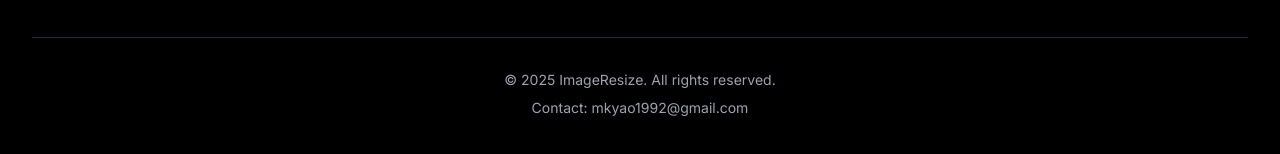
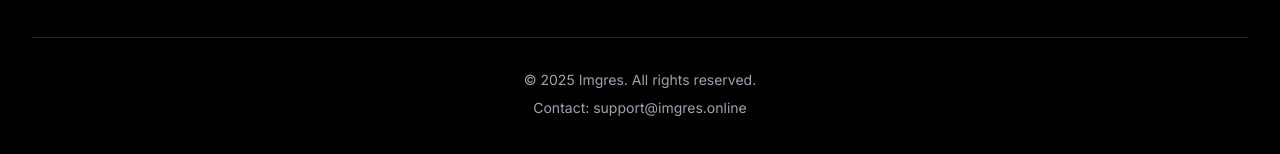
Before and after one commit to wms-why/imgres-web, a Next.js app: page / in a window 1280 px wide. Shown: the part 4665-4819 px from the top of the page. Built offline with nearby package versions, Linux system fonts and the light colour scheme.

Commit message:
修复bug

```diff
--- a/app/components/Footer.tsx
+++ b/app/components/Footer.tsx
@@ -41,8 +41,8 @@ const Footer = () => {
 
         </div>
         <div className="mt-12 pt-8 border-t border-gray-800 text-sm text-center">
-          <p>&copy; {new Date().getFullYear()} ImageResize. All rights reserved.</p>
-          <p className="mt-2">Contact: <a href="mailto:author@example.com" className="hover:text-white transition-colors">mkyao1992@gmail.com</a></p>
+          <p>&copy; {new Date().getFullYear()} Imgres. All rights reserved.</p>
+          <p className="mt-2">Contact: <a href="mailto:support@imgres.online" className="hover:text-white transition-colors">support@imgres.online</a></p>
         </div>
       </div>
     </footer>
--- a/app/components/ImageResizer.tsx
+++ b/app/components/ImageResizer.tsx
@@ -541,7 +541,7 @@ const ImageResizer = () => {
 
           {submitErrorShow && (
             <div className="text-red-500 text-xl text-center">
-              Image Process Error, Please Contact the Author
+              Image Process Error, Please Contact Our Team
             </div>
           )}
         </div>
```
